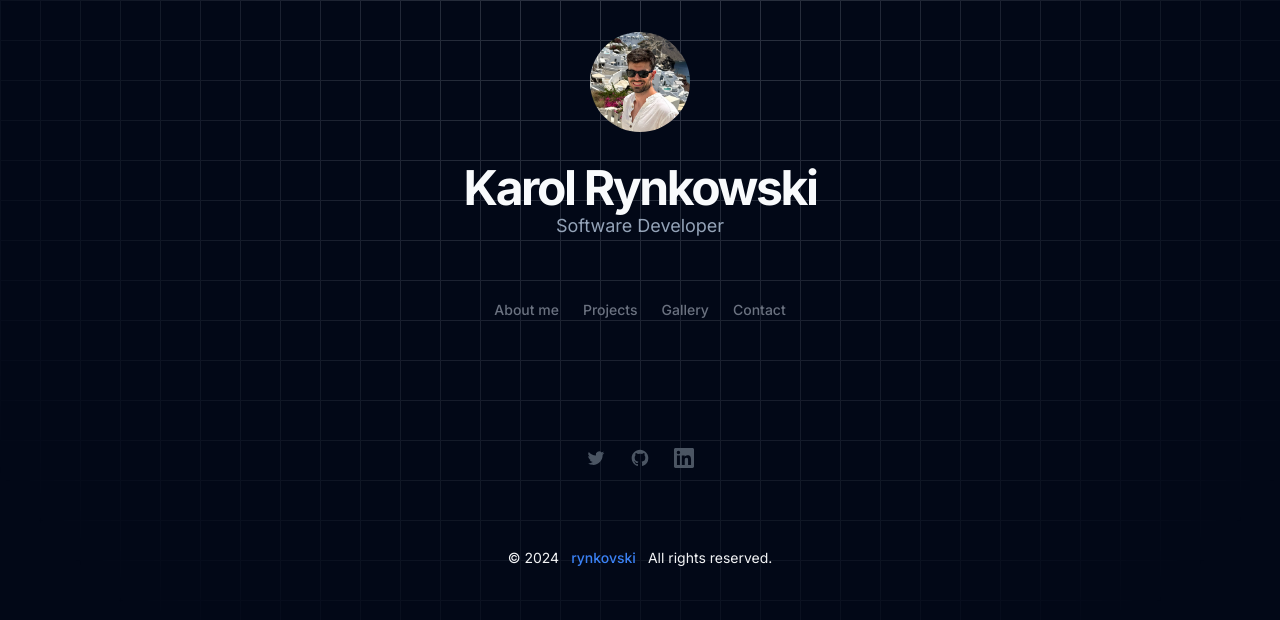
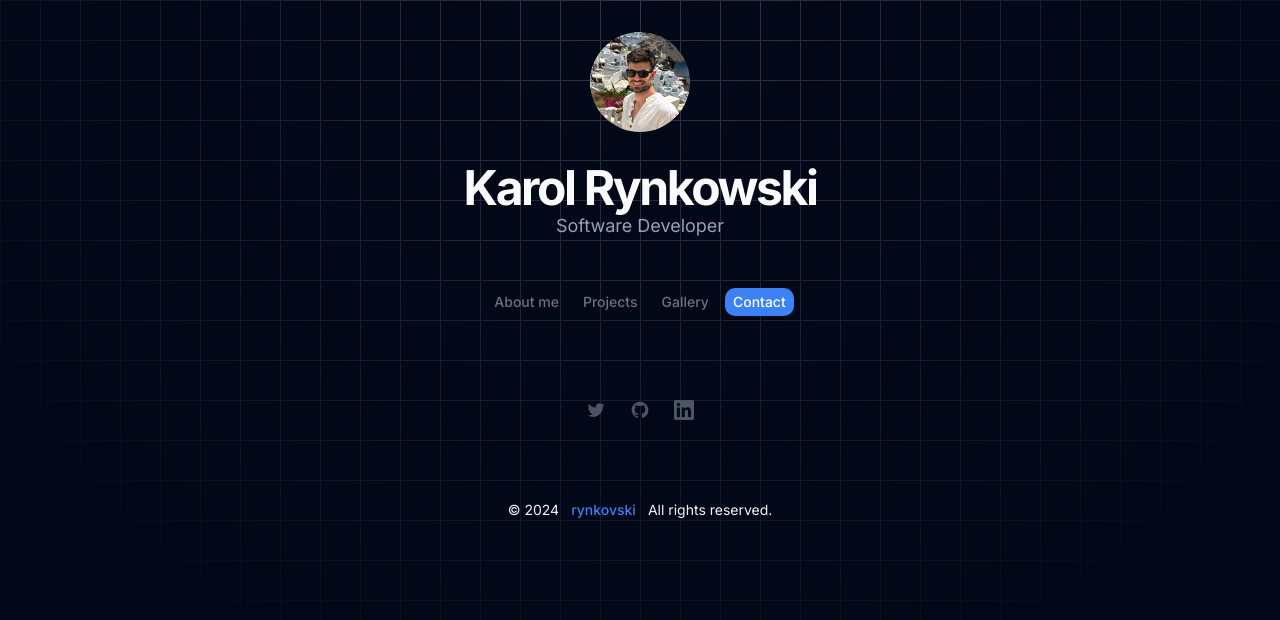
Before and after one commit to rynkovski/portfolio_v2, a Next.js app: page /contact in a window 1280 px wide. Shown: the top 620 px of the page. Built offline with nearby package versions, Linux system fonts and the light colour scheme.

Commit message:
fix: buttton tabs on pathname change

```diff
--- a/src/components/button-tabs.tsx
+++ b/src/components/button-tabs.tsx
@@ -2,13 +2,13 @@
 import { motion } from "framer-motion";
 import Link from "next/link";
 import { usePathname } from "next/navigation";
-import { useState } from "react";
+import { useEffect, useState } from "react";
 
 const tabs = [
   { name: "About me", href: "/" },
-  { name: "Projects", href: "/projects/" },
-  { name: "Gallery", href: "/gallery/" },
-  { name: "Contact", href: "/contact/" },
+  { name: "Projects", href: "/projects" },
+  { name: "Gallery", href: "/gallery" },
+  { name: "Contact", href: "/contact" },
 ];
 
 interface TabProps {
@@ -42,10 +42,14 @@ const Tab = ({ href, text, selected, setSelected }: TabProps) => {
 
 const ButtonShapeTabs = () => {
   const pathname = usePathname();
-  const [selected, setSelected] = useState<string>(pathname);
+  const [selected, setSelected] = useState<string>("");
+
+  useEffect(() => {
+    setSelected(pathname);
+  }, [pathname]);
 
   return (
-    <div className="mb-8 flex flex-wrap items-center justify-center gap-2 py-6">
+    <div className="flex flex-wrap items-center justify-center gap-2 py-4">
       {tabs.map((tab, index) => (
         <Link href={tab.href} key={tab.name}>
           <Tab
```
